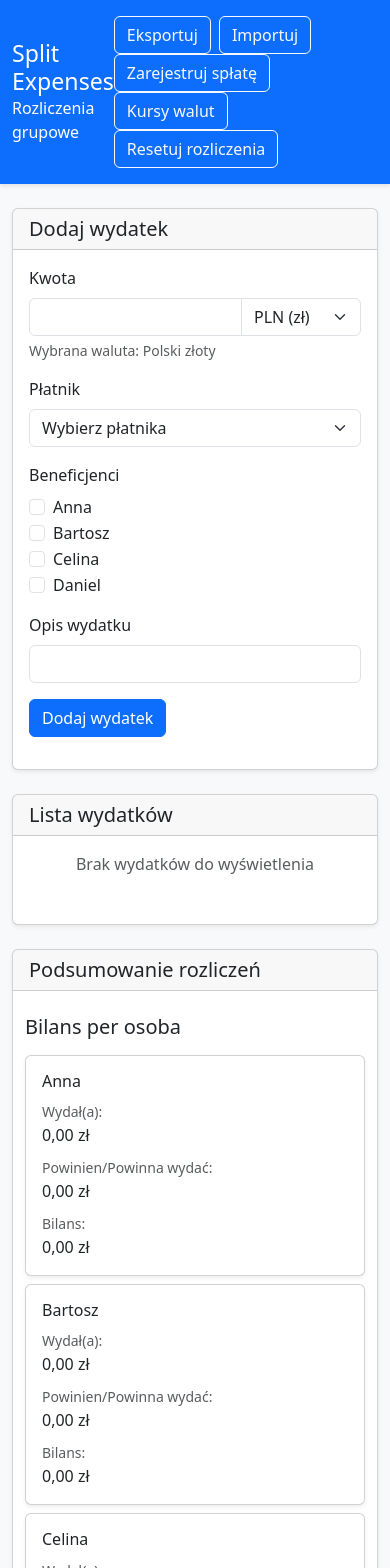
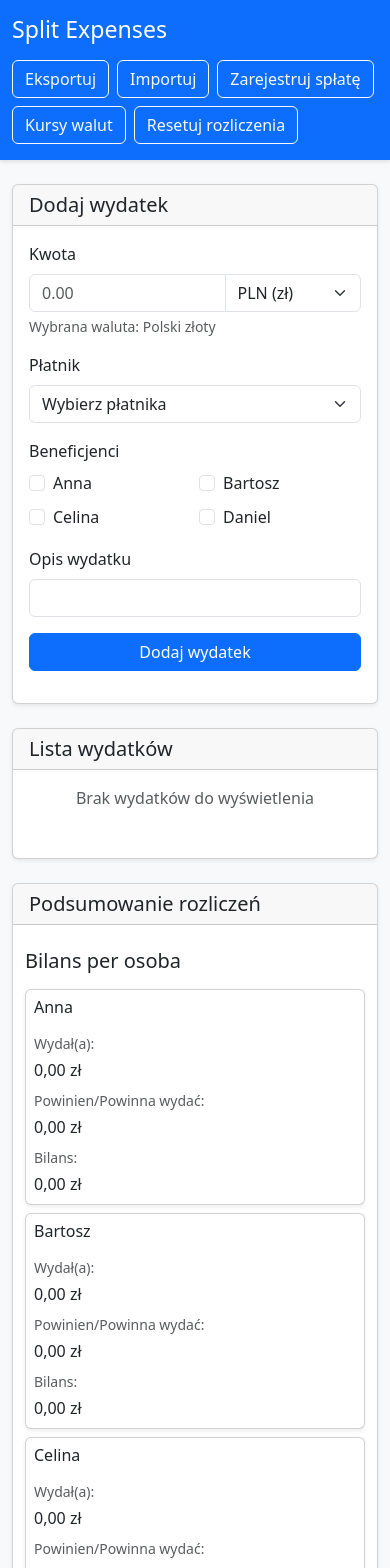
Before and after one commit to SLASHLogin/projekt_zespolowy, a React (Vite) app: page / in a window 390 px wide. Shown: the top 1568 px of the page. Built offline with nearby package versions, Linux system fonts and the light colour scheme.

Commit message:
Improve responsiveness and fixes expense list display

```diff
--- a/package.json
+++ b/package.json
@@ -14,11 +14,13 @@
   },
   "dependencies": {
     "@types/react-window": "^1.8.8",
+    "@types/uuid": "^10.0.0",
     "bootstrap": "^5.3.3",
     "react": "^18.3.1",
     "react-dom": "^18.3.1",
     "react-window": "^1.8.11",
-    "rozliczanie_wydatkow": "file:"
+    "rozliczanie_wydatkow": "file:",
+    "uuid": "^11.0.3"
   },
   "devDependencies": {
     "@eslint/js": "^9.17.0",
--- a/src/App.tsx
+++ b/src/App.tsx
@@ -126,42 +126,44 @@ const AppContent = memo(() => {
         {/* Nagłówek */}
         <header className="bg-primary text-white py-3">
           <div className="container">
-            <div className="d-flex justify-content-between align-items-center">
-              <div>
+            <div className="row g-3">
+              <div className="col-12 col-md-4 col-lg-3">
                 <h1 className="h3 mb-0">Split Expenses</h1>
-                <p className="mb-0">Rozliczenia grupowe</p>
+                <p className="mb-0 d-none d-md-block">Rozliczenia grupowe</p>
               </div>
-              <div>
+              <div className="col-12 col-md-8 col-lg-9">
+                <div className="d-flex flex-wrap gap-2 justify-content-start justify-content-md-end">
                   <button
-                  className="btn btn-outline-light me-2"
+                    className="btn btn-outline-light btn-md btn-md-lg"
                     onClick={handleExport}
                   >
                     Eksportuj
                   </button>
                   <button
-                  className="btn btn-outline-light me-2"
+                    className="btn btn-outline-light btn-md btn-md-lg"
                     onClick={handleImport}
                   >
                     Importuj
                   </button>
                   <button
-                  className="btn btn-outline-light me-2"
+                    className="btn btn-outline-light btn-md btn-md-lg"
                     onClick={handleShowPaymentModal}
                   >
                     Zarejestruj spłatę
                   </button>
                   <button
-                  className="btn btn-outline-light me-2"
+                    className="btn btn-outline-light btn-md btn-md-lg"
                     onClick={handleShowCurrencyModal}
                   >
                     Kursy walut
                   </button>
                   <button
-                  className="btn btn-outline-light"
+                    className="btn btn-outline-light btn-md btn-md-lg"
                     onClick={handleShowResetModal}
                   >
                     Resetuj rozliczenia
                   </button>
+                </div>
               </div>
             </div>
           </div>
@@ -172,7 +174,7 @@ const AppContent = memo(() => {
           <div className="container">
             <div className="row g-4">
               {/* Sekcja dodawania/edycji wydatków */}
-              <div className="col-12 col-lg-4">
+              <div className="col-12 col-md-6 col-lg-4">
                 <div className="card h-100">
                   <div className="card-header">
                     <h2 className="h5 mb-0">Dodaj wydatek</h2>
@@ -184,7 +186,7 @@ const AppContent = memo(() => {
               </div>
 
               {/* Sekcja listy wydatków */}
-              <div className="col-12 col-lg-4">
+              <div className="col-12 col-md-6 col-lg-4">
                 <div className="card h-100">
                   <div className="card-header">
                     <h2 className="h5 mb-0">Lista wydatków</h2>
@@ -196,7 +198,7 @@ const AppContent = memo(() => {
               </div>
 
               {/* Sekcja podsumowania rozliczeń */}
-              <div className="col-12 col-lg-4">
+              <div className="col-12 col-md-6 col-lg-4">
                 <div className="card h-100">
                   <div className="card-header">
                     <h2 className="h5 mb-0">Podsumowanie rozliczeń</h2>
--- a/src/components/ExpenseForm.tsx
+++ b/src/components/ExpenseForm.tsx
@@ -52,20 +52,20 @@ const ExpenseForm = () => {
       {/* Kwota i waluta */}
       <div className="mb-3">
         <label htmlFor="amount" className="form-label">Kwota</label>
-        <div className="input-group">
+        <div className="input-group flex-wrap">
           <input
             type="number"
-            className="form-control"
+            className="form-control w-50"
             id="amount"
             value={formData.amount}
             onChange={(e) => setFormData({ ...formData, amount: e.target.value })}
             required
             min="0"
             step="0.01"
+            placeholder="0.00"
           />
           <select
-            className="form-select"
-            style={{ maxWidth: '120px' }}
+            className="form-select w-auto"
             value={formData.currency}
             onChange={(e) => setFormData({ ...formData, currency: e.target.value })}
             required
@@ -110,8 +110,10 @@ const ExpenseForm = () => {
       {/* Beneficjenci */}
       <div className="mb-3">
         <label className="form-label">Beneficjenci</label>
-        {participants.map((participant) => (
-          <div className="form-check" key={participant.id}>
+        <div className="row row-cols-2 row-cols-sm-3 g-2">
+          {participants.map((participant) => (
+          <div className="col" key={participant.id}>
+            <div className="form-check">
             <input
               className="form-check-input"
               type="checkbox"
@@ -127,8 +129,10 @@ const ExpenseForm = () => {
             <label className="form-check-label" htmlFor={`beneficiary-${participant.id}`}>
               {participant.name}
             </label>
+            </div>
           </div>
         ))}
+        </div>
         <div className="invalid-feedback">
           Proszę wybrać co najmniej jednego beneficjenta
         </div>
@@ -150,7 +154,7 @@ const ExpenseForm = () => {
         </div>
       </div>
 
-      <button type="submit" className="btn btn-primary">
+      <button type="submit" className="btn btn-primary w-100">
         Dodaj wydatek
       </button>
     </form>
--- a/src/components/ExpenseList.tsx
+++ b/src/components/ExpenseList.tsx
@@ -4,7 +4,7 @@ import { useAppState } from '../state/AppContext';
 import { Expense } from '../state/AppState';
 import ExpenseItem from './ExpenseItem';
 
-const ITEM_HEIGHT = 200; // Przybliżona wysokość pojedynczego elementu w pikselach
+const ITEM_HEIGHT = 200; // Stała wysokość elementu
 
 const ExpenseList: React.FC = React.memo(() => {
   const appState = useAppState();
@@ -83,10 +83,11 @@ const ExpenseList: React.FC = React.memo(() => {
 
   return (
     <List
-      height={600} // Wysokość widocznego obszaru listy
+      height={400}
       itemCount={expenses.length}
       itemSize={ITEM_HEIGHT}
       width="100%"
+      className="list-group"
     >
       {Row}
     </List>
--- a/src/components/ExpenseSummary.tsx
+++ b/src/components/ExpenseSummary.tsx
@@ -28,20 +28,26 @@ const ExpenseSummary: React.FC = () => {
 
     return (
       <div key={balance.participantId} className="card mb-2">
-        <div className="card-body">
-          <h6 className="card-title">{getParticipantName(balance.participantId)}</h6>
-          <div className="row g-2">
-            <div className="col-sm-4">
-              <small className="text-muted">Wydał(a):</small>
-              <div>{formatAmount(balance.totalPaid)}</div>
+        <div className="card-body p-2 p-sm-3">
+          <h6 className="card-title mb-3">{getParticipantName(balance.participantId)}</h6>
+          <div className="row row-cols-1 row-cols-sm-3 g-2">
+            <div className="col">
+              <div className="d-flex flex-column h-100">
+                <small className="text-muted mb-1">Wydał(a):</small>
+                <div>{formatAmount(balance.totalPaid)}</div>
+              </div>
             </div>
-            <div className="col-sm-4">
-              <small className="text-muted">Powinien/Powinna wydać:</small>
-              <div>{formatAmount(balance.totalOwed)}</div>
+            <div className="col">
+              <div className="d-flex flex-column h-100">
+                <small className="text-muted mb-1">Powinien/Powinna wydać:</small>
+                <div>{formatAmount(balance.totalOwed)}</div>
+              </div>
             </div>
-            <div className="col-sm-4">
-              <small className="text-muted">Bilans:</small>
-              <div className={className}>{formatAmount(balance.netBalance)}</div>
+            <div className="col">
+              <div className="d-flex flex-column h-100">
+                <small className="text-muted mb-1">Bilans:</small>
+                <div className={className}>{formatAmount(balance.netBalance)}</div>
+              </div>
             </div>
           </div>
         </div>
--- a/src/state/AppState.ts
+++ b/src/state/AppState.ts
@@ -1,4 +1,4 @@
-import { randomUUID } from 'crypto'
+import { v4 as uuidv4 } from 'uuid'
 
 export interface Participant {
   id: string
@@ -100,7 +100,7 @@ export class AppState {
 
   // Zarządzanie uczestnikami
   addParticipant(name: string): Participant {
-    const id = typeof window !== 'undefined' ? crypto.randomUUID() : randomUUID()
+    const id = uuidv4()
     const participant: Participant = { id, name }
     this.participants.push(participant)
     this.saveToLocalStorage()
@@ -120,7 +120,7 @@ export class AppState {
 
   // Zarządzanie wydatkami
   addExpense(expense: Omit<Expense, 'id' | 'date'>): Expense {
-    const id = typeof window !== 'undefined' ? crypto.randomUUID() : randomUUID()
+    const id = uuidv4()
     const date = new Date().toISOString()
     const newExpense: Expense = { ...expense, id, date }
     this.expenses.push(newExpense)
@@ -345,7 +345,7 @@ export class AppState {
     }
 
     const payment: Payment = {
-      id: typeof window !== 'undefined' ? crypto.randomUUID() : randomUUID(),
+      id: uuidv4(),
       from,
       to,
       amount,
```
Also changed, not shown: src/components/ExpenseItem.tsx (+19 -11 lines), 1 other file (tests, documents, lock files or other folders). Lines whose indentation alone changed are shown as unchanged.
